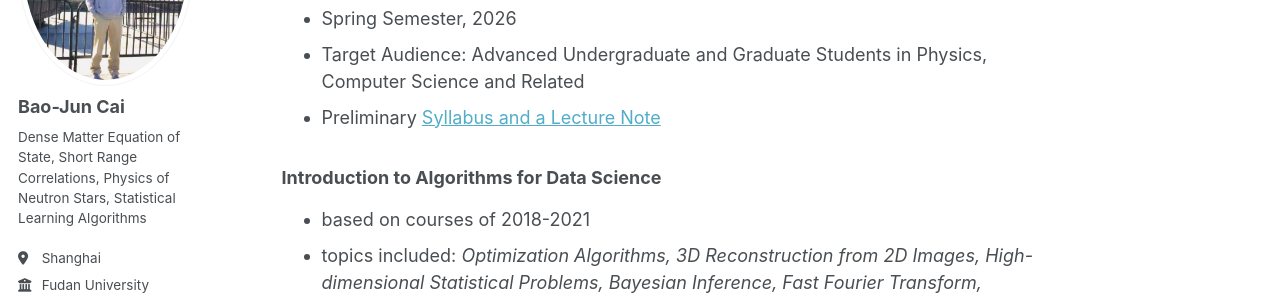
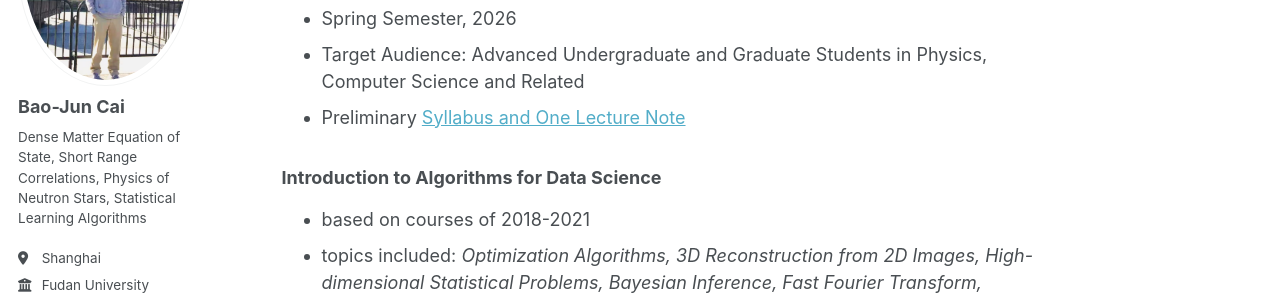
Before and after one commit to bjcai-phys/bjcai-phys.github.io, a Jekyll site: the page built from _pages/tcs.md, in a window 1280 px wide and 1172 px high. Shown: the part 248-548 px from the top of the window. Built offline with Jekyll 4.4.1, drawn with Linux system fonts in a browser that asks for light colours; some web fonts are replaced.

Commit message:
Update tcs.md

```diff
--- a/_pages/tcs.md
+++ b/_pages/tcs.md
@@ -9,7 +9,7 @@ author_profile: true
 * Institute of Modern Physics, Fudan
 * Spring Semester, 2026
 * Target Audience: Advanced Undergraduate and Graduate Students in Physics, Computer Science and Related
-* Preliminary [Syllabus and a Lecture Note](https://bjcai-phys.github.io/images/Syllabus-2026-DataScience.pdf)
+* Preliminary [Syllabus and One Lecture Note](https://bjcai-phys.github.io/images/Syllabus-2026-DataScience.pdf)
 
 ### Introduction to Algorithms for Data Science
 * based on courses of 2018-2021
```
